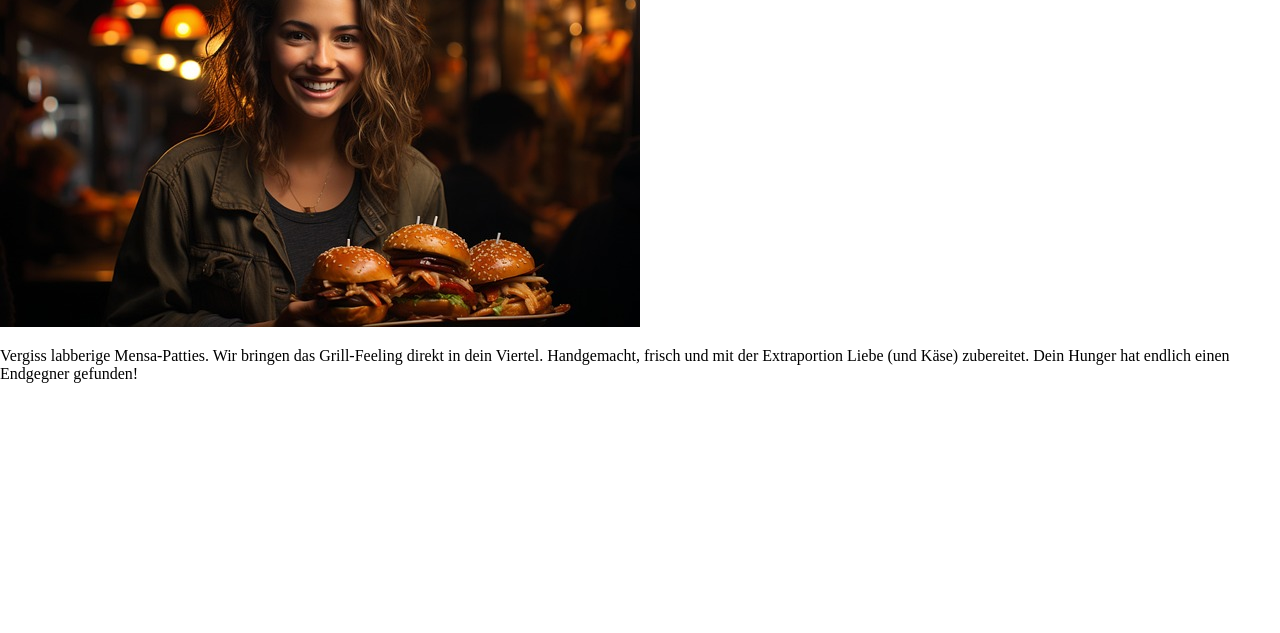
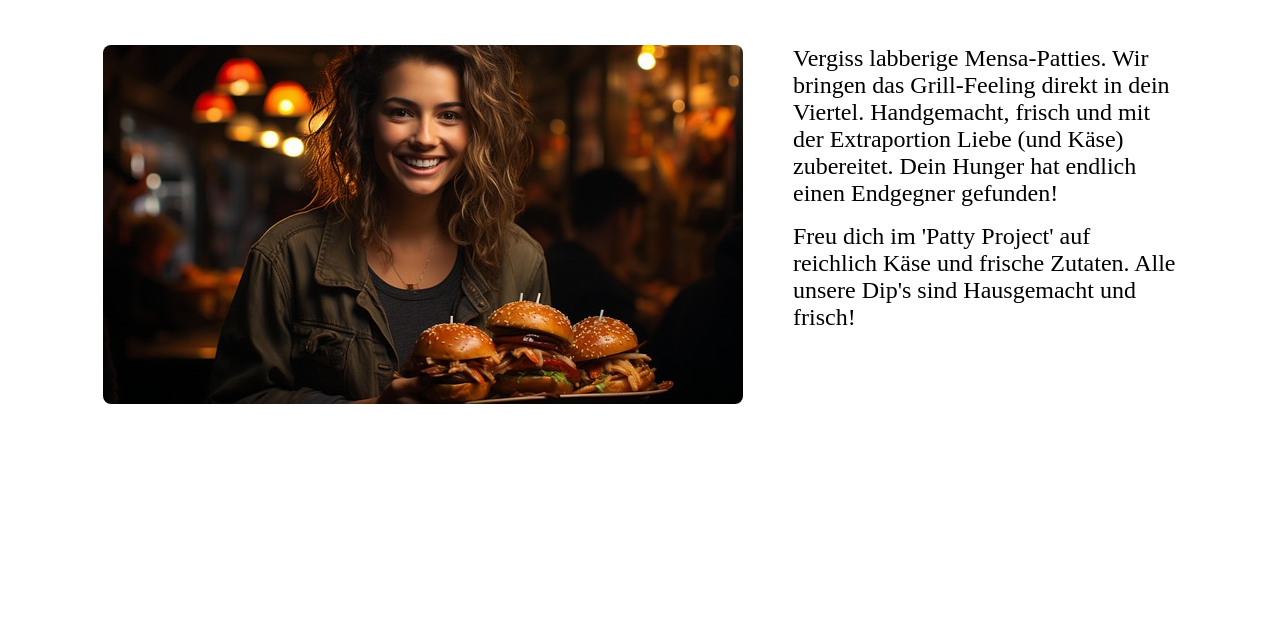
Before and after one commit to simon-wdev/restaurant, a website built with webpack: page src/template.html in a window 1280 px wide. Shown: the part 167-800 px from the top of the page. Built offline with nearby package versions, Linux system fonts and the light colour scheme.

Commit message:
Make layout for homepage
Made a standard layout for the homepage.

```diff
--- a/src/home.js
+++ b/src/home.js
@@ -7,15 +7,23 @@ export default function buildHomepage(){
     wrapper.classList.add("home-wrapper")
     let header = document.createElement("h1");
 
-    let bodywrapper = document.createElement("div")
+    const bodywrapper = document.createElement("div")
     bodywrapper.classList.add("body-wrapper")
-    let img = document.createElement("img");
-    let body = document.createElement("p");
-    bodywrapper.append(img, body)
+    const img = document.createElement("img");
+
+    const textContainer = document.createElement("div");
+    textContainer.classList.add("text-container")
+    let intro = document.createElement("p");
+    let text = document.createElement("p");
+
+    textContainer.append(intro, text);
+    bodywrapper.append(img, textContainer)
 
     header.textContent = "The Patty Project";
     img.src = homeJpg;
-    body.textContent = "Vergiss labberige Mensa-Patties. Wir bringen das Grill-Feeling direkt in dein Viertel. Handgemacht, frisch und mit der Extraportion Liebe (und Käse) zubereitet. Dein Hunger hat endlich einen Endgegner gefunden!";
+    intro.textContent = "Vergiss labberige Mensa-Patties. Wir bringen das Grill-Feeling direkt in dein Viertel. Handgemacht, frisch und mit der Extraportion Liebe (und Käse) zubereitet. Dein Hunger hat endlich einen Endgegner gefunden!";
+    text.textContent = "Freu dich im 'Patty Project' auf reichlich Käse und frische Zutaten. Alle unsere Dip's sind Hausgemacht und frisch!"
+
 
     wrapper.append(header, bodywrapper);
     return wrapper
--- a/src/styles.css
+++ b/src/styles.css
@@ -31,3 +31,33 @@ button{
 button:hover{
     color: grey;
 }
+
+.home-wrapper{
+    display: flex;
+    flex-direction: column;
+    align-items: center;
+    margin-top: 3%;
+}
+
+.body-wrapper{
+    display: flex;
+    gap: 50px;
+    margin-top: 3%;
+}
+
+.body-wrapper p{
+    width: 30vw;
+    font-size: 1.5em;
+    font-weight: 200;
+    margin: 0;
+}
+
+.body-wrapper img{
+    border-radius: 8px;
+}
+
+.text-container{
+    display: flex;
+    flex-direction: column;
+    gap: 1em;
+}
```
